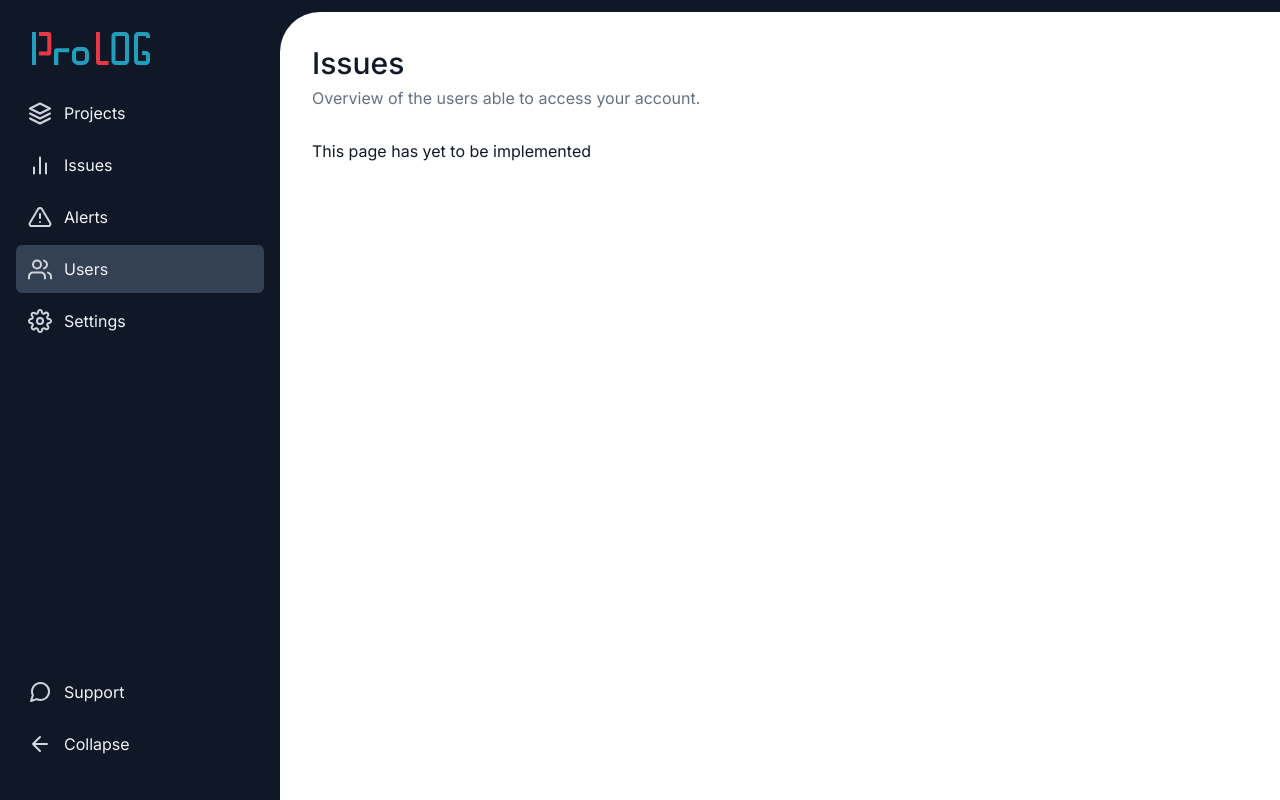
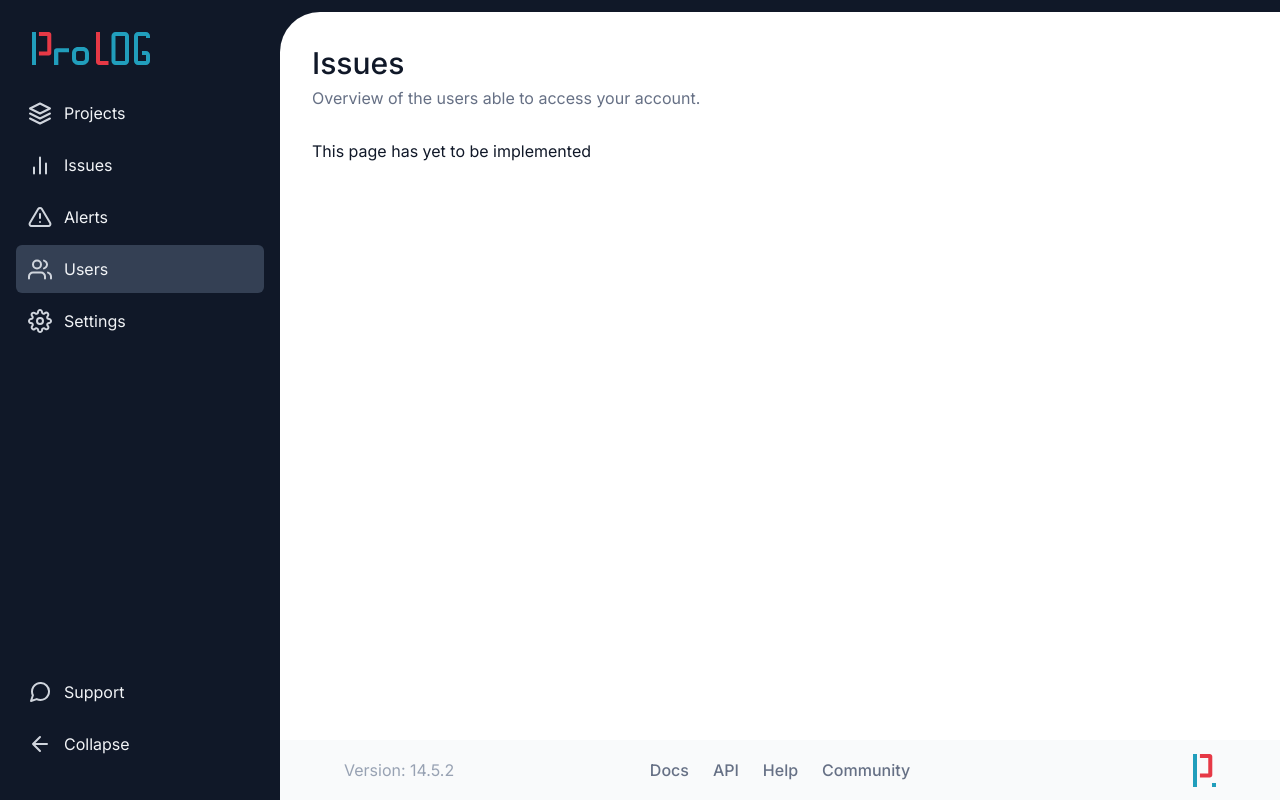
Before and after one commit to profydev/prolog-app-smcpartlan, a Next.js app: page /dashboard/users in a window 1280 px wide. Built offline with nearby package versions, Linux system fonts and the light colour scheme.

Commit message:
Created Footer Component (#9)

```diff
--- /dev/null
+++ b/features/layout/footer/footer.module.scss
@@ -0,0 +1,76 @@
+@use "@styles/color";
+@use "@styles/font";
+@use "@styles/space";
+@use "@styles/breakpoint";
+@use "@styles/misc";
+
+.container {
+  display: flex;
+  height: 60px;
+  background-color: color.$gray-50;
+  flex-direction: column;
+  justify-content: center;
+  align-items: center;
+  align-self: stretch;
+  padding: 0 32px;
+  gap: 32px;
+}
+
+.content {
+  display: flex;
+  justify-content: space-between;
+  align-items: center;
+  align-self: stretch;
+  padding: 0 32px;
+  gap: 32px;
+}
+
+.version {
+  width: 160px;
+  font-size: 16px;
+  font-style: normal;
+  font-weight: 400;
+  line-height: 24px;
+  color: color.$gray-400;
+}
+
+.linksContainer {
+  display: flex;
+  justify-content: center;
+  align-items: flex-start;
+  gap: 24px;
+  color: color.$gray-500;
+}
+
+.link {
+  display: flex;
+  align-items: center;
+  color: inherit;
+  gap: 8px;
+  font-size: 16px;
+  font-style: normal;
+  font-weight: 500;
+  line-height: 24px;
+  text-decoration: none;
+}
+
+.link:hover {
+  text-decoration: none;
+}
+
+.logoWrapper {
+  display: flex;
+  width: 160px;
+  flex-direction: column;
+  align-items: flex-end;
+}
+
+.logoSpacer {
+  width: 23px;
+  height: 33px;
+}
+
+.logo {
+  width: 23px;
+  height: 33px;
+}
--- /dev/null
+++ b/features/layout/footer/footer.tsx
@@ -0,0 +1,32 @@
+import styles from "./footer.module.scss";
+import version from "../../../package.json";
+
+const currentVersion = version;
+export function Footer() {
+  return (
+    <div className={styles.container}>
+      <div className={styles.content}>
+        <p className={styles.version}>
+          Version: {currentVersion.version.trim()}
+        </p>
+        <div className={styles.linksContainer}>
+          <a className={styles.link} href="#">
+            Docs
+          </a>
+          <a className={styles.link} href="#">
+            API
+          </a>
+          <a className={styles.link} href="#">
+            Help
+          </a>
+          <a className={styles.link} href="#">
+            Community
+          </a>
+        </div>
+        <div className={styles.logoWrapper}>
+          <img src="/icons/logo-small.svg" className={styles.logo} alt="Logo" />
+        </div>
+      </div>
+    </div>
+  );
+}
--- /dev/null
+++ b/features/layout/footer/index.ts
@@ -0,0 +1 @@
+export { Footer } from "./footer";
--- a/features/layout/index.ts
+++ b/features/layout/index.ts
@@ -1,2 +1,3 @@
 export * from "./page-container";
 export * from "./sidebar-navigation";
+export * from "./footer";
--- a/features/layout/page-container/page-container.module.scss
+++ b/features/layout/page-container/page-container.module.scss
@@ -19,13 +19,13 @@
 }
 
 .contentContainer {
-  min-height: calc(100vh - 2 * space.$s8 - misc.$header-height);
+  min-height: calc(100vh - 2 * (space.$s8 + space.$s1) - misc.$header-height);
   margin-top: misc.$header-height;
   padding: space.$s8 space.$s3;
   background: white;
 
   @media (min-width: breakpoint.$desktop) {
-    min-height: calc(100vh - space.$s3 - 2 * space.$s8);
+    min-height: calc(100vh - 2 * (space.$s8 + space.$s1) - misc.$header-height);
     margin-top: space.$s3;
     padding: space.$s8;
     border-top-left-radius: space.$s10;
--- a/features/layout/page-container/page-container.tsx
+++ b/features/layout/page-container/page-container.tsx
@@ -1,5 +1,6 @@
 import Head from "next/head";
 import { SidebarNavigation } from "../sidebar-navigation";
+import { Footer } from "../footer";
 import styles from "./page-container.module.scss";
 
 type PageContainerProps = {
@@ -26,6 +27,7 @@
           <div className={styles.info}>{info}</div>
           {children}
         </div>
+        <Footer />
       </main>
     </div>
   );
```
